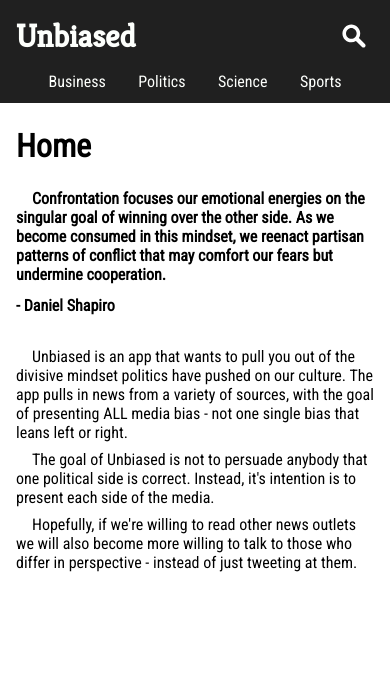
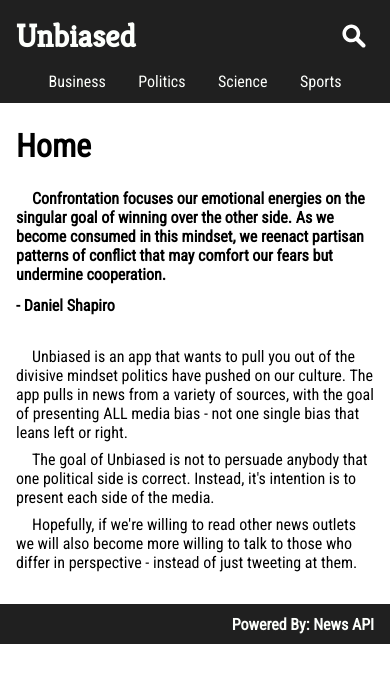
Before and after one commit to russellwinters/unbiased, a React (Create React App) app in the folder client/: page / in a window 390 px wide. Shown: the top 682 px of the page. Built offline with nearby package versions, Linux system fonts and the light colour scheme.

Commit message:
Changes infinite scroll so it works with footer. Need to adjust footer styles on search page then for tablet/desktop

```diff
--- a/client/package.json
+++ b/client/package.json
@@ -3,6 +3,7 @@
   "version": "0.1.0",
   "private": true,
   "dependencies": {
+    "@auth0/auth0-spa-js": "^1.6.0",
     "axios": "^0.19.0",
     "react": "^16.12.0",
     "react-dom": "^16.12.0",
--- /dev/null
+++ b/client/src/components/Footer.js
@@ -0,0 +1,19 @@
+import React from "react";
+
+export default function Footer() {
+  return (
+    <footer className="footer">
+      <span className="footer-text">
+        Powered By:{" "}
+        <a
+          className="footer-text__link"
+          href="https://newsapi.org"
+          target="_blank"
+          rel="noopener noreferrer"
+        >
+          News API
+        </a>
+      </span>
+    </footer>
+  );
+}
--- a/client/src/components/Home.js
+++ b/client/src/components/Home.js
@@ -1,26 +1,28 @@
 import React from "react";
+import Footer from "./Footer";
 
 export default function Home() {
   return (
+    <>
       <section className="home">
         <div className="home-page">
           <h2 className="home-page__title">Home</h2>
           <div className="home-page__quote">
             <p className="home-page__quote-content">
-            Confrontation focuses our emotional energies on the singular goal of
-            winning over the other side. As we become consumed in this mindset,
-            we reenact partisan patterns of conflict that may comfort our fears
-            but undermine cooperation.
+              Confrontation focuses our emotional energies on the singular goal
+              of winning over the other side. As we become consumed in this
+              mindset, we reenact partisan patterns of conflict that may comfort
+              our fears but undermine cooperation.
             </p>
             <span className="home-page__quote-content">- Daniel Shapiro</span>
           </div>
         </div>
         <div className="home-about">
           <p className="home-about__content">
-          Unbiased is an app that wants to pull you out of the divisive mindset
-          politics have pushed on our culture. The app pulls in news from a
-          variety of sources, with the goal of presenting ALL media bias - not
-          one single bias that leans left or right.
+            Unbiased is an app that wants to pull you out of the divisive
+            mindset politics have pushed on our culture. The app pulls in news
+            from a variety of sources, with the goal of presenting ALL media
+            bias - not one single bias that leans left or right.
           </p>
           <p className="home-about__content">
             The goal of Unbiased is not to persuade anybody that one political
@@ -34,5 +36,7 @@
           </p>
         </div>
       </section>
+      <Footer />
+    </>
   );
 }
--- a/client/src/components/newsPages/businessNews.js
+++ b/client/src/components/newsPages/businessNews.js
@@ -1,6 +1,7 @@
 import React, { useState, useEffect } from "react";
 import MapArticles from "../MapArticles";
 import axios from "axios";
+import Footer from "../Footer";
 
 export default function BusinessNews() {
   const [articles, setArticles] = useState(null);
@@ -16,8 +17,12 @@
     }
   });
 
+  //Constant for infinite scroll
+  const idSelector = document.querySelector("#articleHeight");
+  //Listening if height of the element is less than the window height plus distance we've scrolled
   window.onscroll = function(ev) {
-    if (window.innerHeight + window.scrollY >= document.body.offsetHeight) {
+    if (window.innerHeight + window.scrollY >= idSelector.offsetHeight) {
+      // console.log(true);
       if (currentPage < 5 && articles !== null) {
         setCurrentArticles([...currentArticles, ...articles[currentPage + 1]]);
         setCurrentPage(currentPage + 1);
@@ -29,20 +34,23 @@
     return <></>;
   } else
     return (
+      <>
         <section className="main-page">
           <div className="category-description">
             <h3 className="category-description__title">Business</h3>
             <p className="category-description__content">
               The Business section of Unbiased is drawing from Fortune, Business
-            Insider, and Reuters. Each source had it's content filtered based on
-            a simply query for "business" articles - to be safe. These are
+              Insider, and Reuters. Each source had it's content filtered based
+              on a simply query for "business" articles - to be safe. These are
               sources that are quite reliable overall, therefore worth the input
               for there categories.
             </p>
           </div>
-        <div className="category-content">
+          <div id="articleHeight" className="category-content">
             <MapArticles articles={currentArticles} />
           </div>
         </section>
+        <Footer />
+      </>
     );
 }
--- a/client/src/components/newsPages/scienceNews.js
+++ b/client/src/components/newsPages/scienceNews.js
@@ -1,6 +1,7 @@
 import React, { useState, useEffect } from "react";
 import MapArticles from "../MapArticles";
 import axios from "axios";
+import Footer from "../Footer";
 
 export default function ScienceNews() {
   const [articles, setArticles] = useState(null);
@@ -16,8 +17,12 @@
     }
   });
 
+  //Constant for infinite scroll
+  const idSelector = document.querySelector("#articleHeight");
+  //Listening if height of the element is less than the window height plus distance we've scrolled
   window.onscroll = function(ev) {
-    if (window.innerHeight + window.scrollY >= document.body.offsetHeight) {
+    if (window.innerHeight + window.scrollY >= idSelector.offsetHeight) {
+      // console.log(true);
       if (currentPage < 5 && articles !== null) {
         setCurrentArticles([...currentArticles, ...articles[currentPage + 1]]);
         setCurrentPage(currentPage + 1);
@@ -29,19 +34,22 @@
     return <></>;
   } else
     return (
+      <>
         <section className="main-page">
           <div className="category-description">
             <h3 className="category-description__title">Science</h3>
             <p className="category-description__content">
-            Science is a section that should have zero bias. With that in mind,
-            the selection of sources was picked based on a selection of medical,
-            nature, and scientific news sources. Most of these outlets come in
-            the form of Journals or Magazines!
+              Science is a section that should have zero bias. With that in
+              mind, the selection of sources was picked based on a selection of
+              medical, nature, and scientific news sources. Most of these
+              outlets come in the form of Journals or Magazines!
             </p>
           </div>
-        <div className="category-content">
+          <div id="articleHeight" className="category-content">
             <MapArticles articles={currentArticles} />
           </div>
         </section>
+        <Footer />
+      </>
     );
 }
--- a/client/src/components/newsPages/searchNews.js
+++ b/client/src/components/newsPages/searchNews.js
@@ -2,6 +2,7 @@
 import MapArticles from "../MapArticles";
 import axios from "axios";
 import SearchIcon from "../../assets/search-icon-b.svg";
+import Footer from "../Footer";
 
 export default function SearchNews() {
   const [articles, setArticles] = useState(null);
@@ -57,26 +58,35 @@
 
   if (articles === null) {
     return (
+      <>
         <section className="search-page">
           {searchField}
           {PreSearch}
         </section>
+        <Footer />
+      </>
     );
   } else if (articles.length === 0) {
     return (
+      <>
         <section className="search-page">
           {searchField}
           {NoResult}
         </section>
+        <Footer />
+      </>
     );
   } else {
     return (
+      <>
         <section className="search-page">
           {searchField}
           <section className="main-page search-results">
             <MapArticles articles={articles} />
           </section>
         </section>
+        <Footer />
+      </>
     );
   }
 }
--- a/client/src/components/newsPages/sportsNews.js
+++ b/client/src/components/newsPages/sportsNews.js
@@ -1,6 +1,7 @@
 import React, { useState, useEffect } from "react";
 import MapArticles from "../MapArticles";
 import axios from "axios";
+import Footer from "../Footer";
 
 export default function SportsNews() {
   const [articles, setArticles] = useState(null);
@@ -16,8 +17,12 @@
     }
   });
 
+  //Constant for infinite scroll
+  const idSelector = document.querySelector("#articleHeight");
+  //Listening if height of the element is less than the window height plus distance we've scrolled
   window.onscroll = function(ev) {
-    if (window.innerHeight + window.scrollY >= document.body.offsetHeight) {
+    if (window.innerHeight + window.scrollY >= idSelector.offsetHeight) {
+      // console.log(true);
       if (currentPage < 5 && articles !== null) {
         setCurrentArticles([...currentArticles, ...articles[currentPage + 1]]);
         setCurrentPage(currentPage + 1);
@@ -29,19 +34,22 @@
     return <></>;
   } else
     return (
+      <>
         <section className="main-page">
           <div className="category-description">
             <h3 className="category-description__title">Sports</h3>
             <p className="category-description__content">
-            Sports are naturally unbiased, and that's how we like it! With that
-            being said, the feed below pulls mostly from ESPN and
+              Sports are naturally unbiased, and that's how we like it! With
+              that being said, the feed below pulls mostly from ESPN and
               BleacherReport, but also includes articles from NFL News and NHL
               News.
             </p>
           </div>
-        <div className="category-content">
+          <div id="articleHeight" className="category-content">
             <MapArticles articles={currentArticles} />
           </div>
         </section>
+        <Footer />
+      </>
     );
 }
--- a/client/src/styles/main.css
+++ b/client/src/styles/main.css
@@ -483,4 +483,30 @@
     margin-right: 0;
   }
 }
+
+.footer {
+  background-color: #202020;
+  color: #fdfffc;
+  width: 100%;
+  height: 40px;
+  display: -webkit-box;
+  display: -ms-flexbox;
+  display: flex;
+  -webkit-box-pack: end;
+      -ms-flex-pack: end;
+          justify-content: flex-end;
+  -webkit-box-align: center;
+      -ms-flex-align: center;
+          align-items: center;
+  padding: 0 16px;
+}
+
+.footer-text {
+  font-weight: bold;
+}
+
+.footer-text__link {
+  text-decoration: none;
+  color: #fdfffc;
+}
 /*# sourceMappingURL=main.css.map */
--- a/client/src/styles/main.scss
+++ b/client/src/styles/main.scss
@@ -17,3 +17,4 @@
 @import "./partials/search-bar";
 @import "./partials/homepage";
 @import "./partials/search-page";
+@import "./partials//footer";
--- /dev/null
+++ b/client/src/styles/partials/_footer.scss
@@ -0,0 +1,19 @@
+.footer {
+  background-color: $black;
+  color: $alabaster;
+  width: 100%;
+  height: 40px;
+  display: flex;
+  justify-content: flex-end;
+  align-items: center;
+  padding: 0 16px;
+
+  &-text {
+    font-weight: bold;
+
+    &__link {
+      text-decoration: none;
+      color: $alabaster;
+    }
+  }
+}
```
Also changed, not shown: client/src/components/newsPages/politicsNews.js (+20 -11 lines), 2 other files (tests, documents, lock files or other folders). Lines whose indentation alone changed are shown as unchanged.
